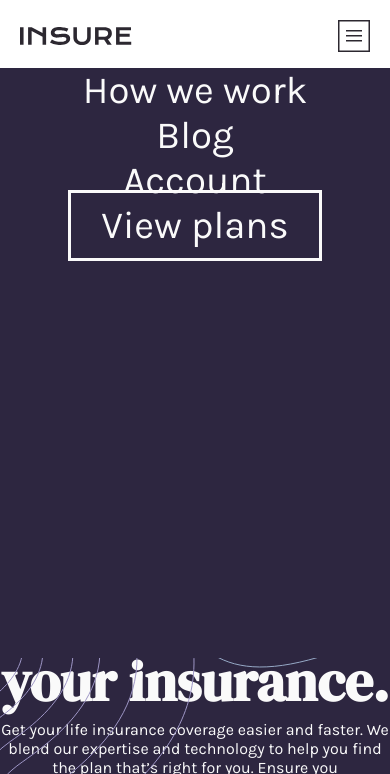
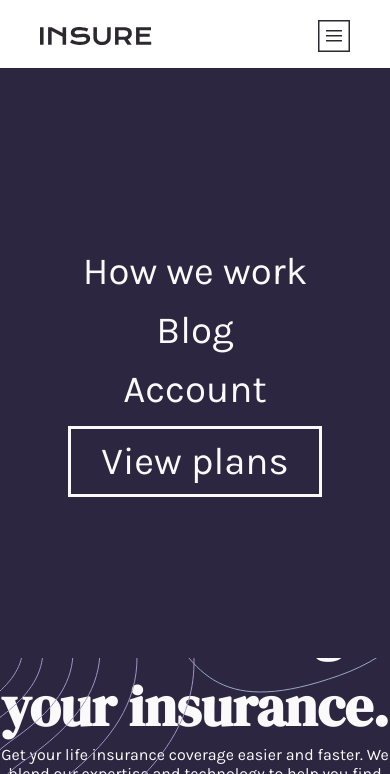
Before and after one commit to ygorhslima/frontend-mentor-exercises-2, a plain HTML site: page insure-landing-page-master/index.html in a window 390 px wide. Both pictures are taken after a click on the button 354 px from the left and 37 px from the top of the page. Shown: the top 774 px of the page. Drawn offline with Linux system fonts and the light colour scheme.

Commit message:
Update style.css

```diff
--- a/insure-landing-page-master/style.css
+++ b/insure-landing-page-master/style.css
@@ -26,12 +26,21 @@ body{
     font-family: var(--body-font);
 }
 
-header{
+header {
+  position: fixed;
+  top: 0;
+  left: 0;
+  width: 100%;
+  background-color: white; /* ou var(--Gray50), se preferir */
+  z-index: 1000;
+  padding: 20px 40px;
   display: flex;
   justify-content: space-between;
   align-items: center;
-    margin: 20px;
+  box-shadow: 0 2px 10px rgba(0,0,0,0.1); /* opcional: sombra leve */
 }
+
+
 header #menu{
     display: flex;
 }
@@ -216,58 +225,68 @@ footer .content-footer .links-footer a:hover{
 }
 
 @media screen and (max-width:768px) {
+  /* menu inicialmente oculto */
   header #menu {
+      position: fixed;
+      top: 8%;
+      left: 0;
+      width: 100%;
+      height: 70%;
+      background-color: var(--Blue950);
       display: flex;
       flex-direction: column;
       align-items: center;
-        position: fixed;
+      justify-content: center;
+
+      /* animação */
+      opacity: 0;
+      transform: translateY(-10px);
+      pointer-events: none; /* impede clicar quando escondido */
+      transition: all 0.3s ease;
       z-index: 100;
-        top: 8%;
-        left: 0%;
-        width: 100%;
-        height: 70%;
-        overflow: hidden;
-        background-color: var(--Blue950);
-        transition: 0.8s;
   }
 
-    /* Antes estava assim:
-    .ativo {
-    display: none;
-    transition: 0.8s;
-    }
-    */
-
-    header #menu {
-        display: none;
+  /* quando o menu está ativo (aparece) */
+  header #menu.ativo {
+      opacity: 1;
+      transform: translateY(0);
+      pointer-events: auto;
   }
 
-    header #menu.ativo {
+  header #menu .link {
       display: flex;
+      flex-direction: column;
+      width: 100%;
+      align-items: center;
+      height: 10%;
   }
 
-
-    header #menu .link a{
+  header #menu .link a {
       color: var(--Gray50);
       font-size: 2.4em;
   }
-    header #menu .link .link-plans{
+
+  header #menu .link .link-plans {
       color: var(--Gray50);
       border: 3px solid var(--Gray50);
   }
-    header #menu .link .link-plans:hover{
+
+  header #menu .link .link-plans:hover {
       background-color: var(--Gray50);
       color: var(--Gray950);
   }
 
-    .btn_menu{
+  .btn_menu {
       display: block;
   }
 
-    main{
+  main {
       display: flex !important;
       flex-direction: column !important;
+      margin-top: 100px; /* compensa header fixo */
   }
+
+  /* resto do código igual */
 
 
     #section_intro{
```
Lines whose indentation alone changed are shown as unchanged.
